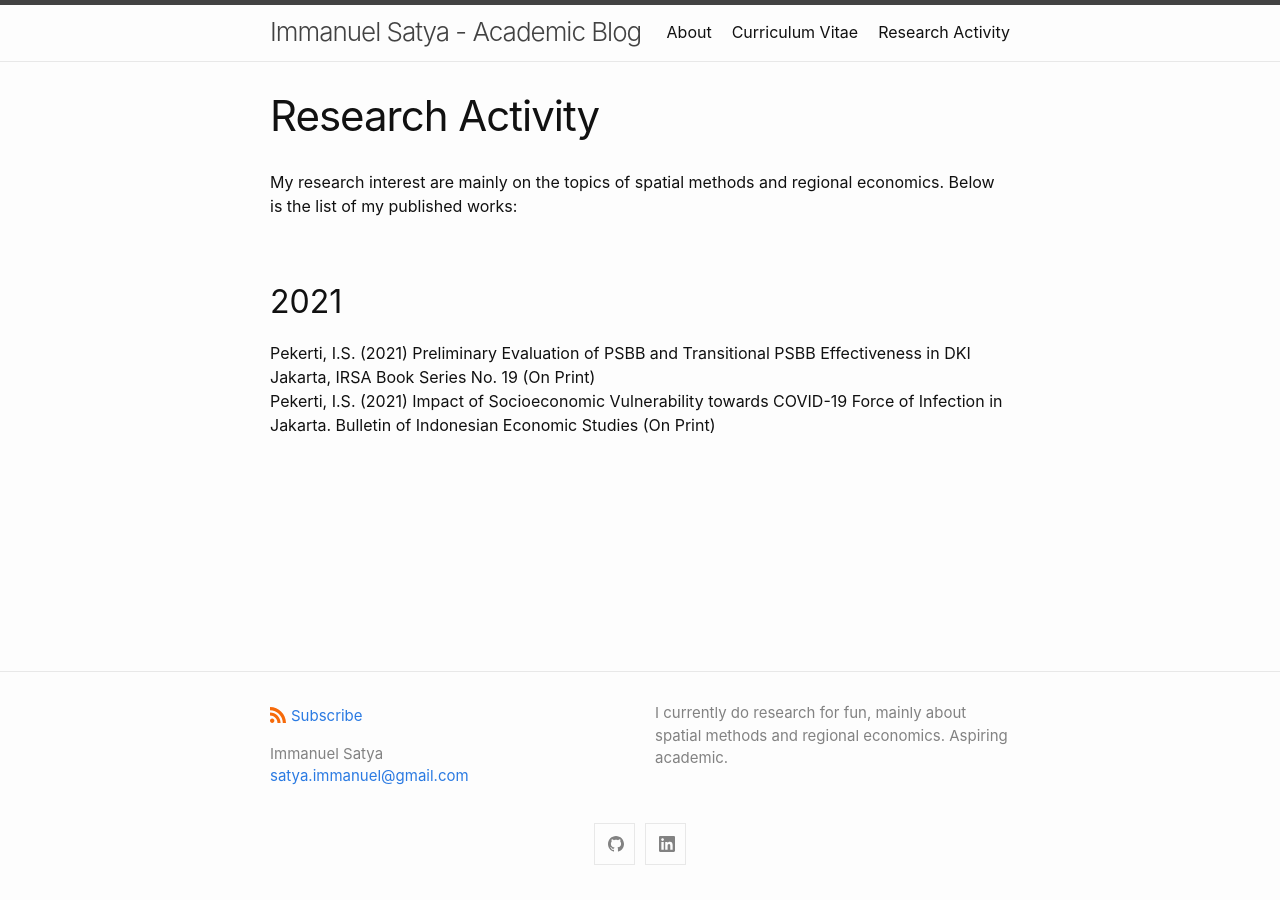
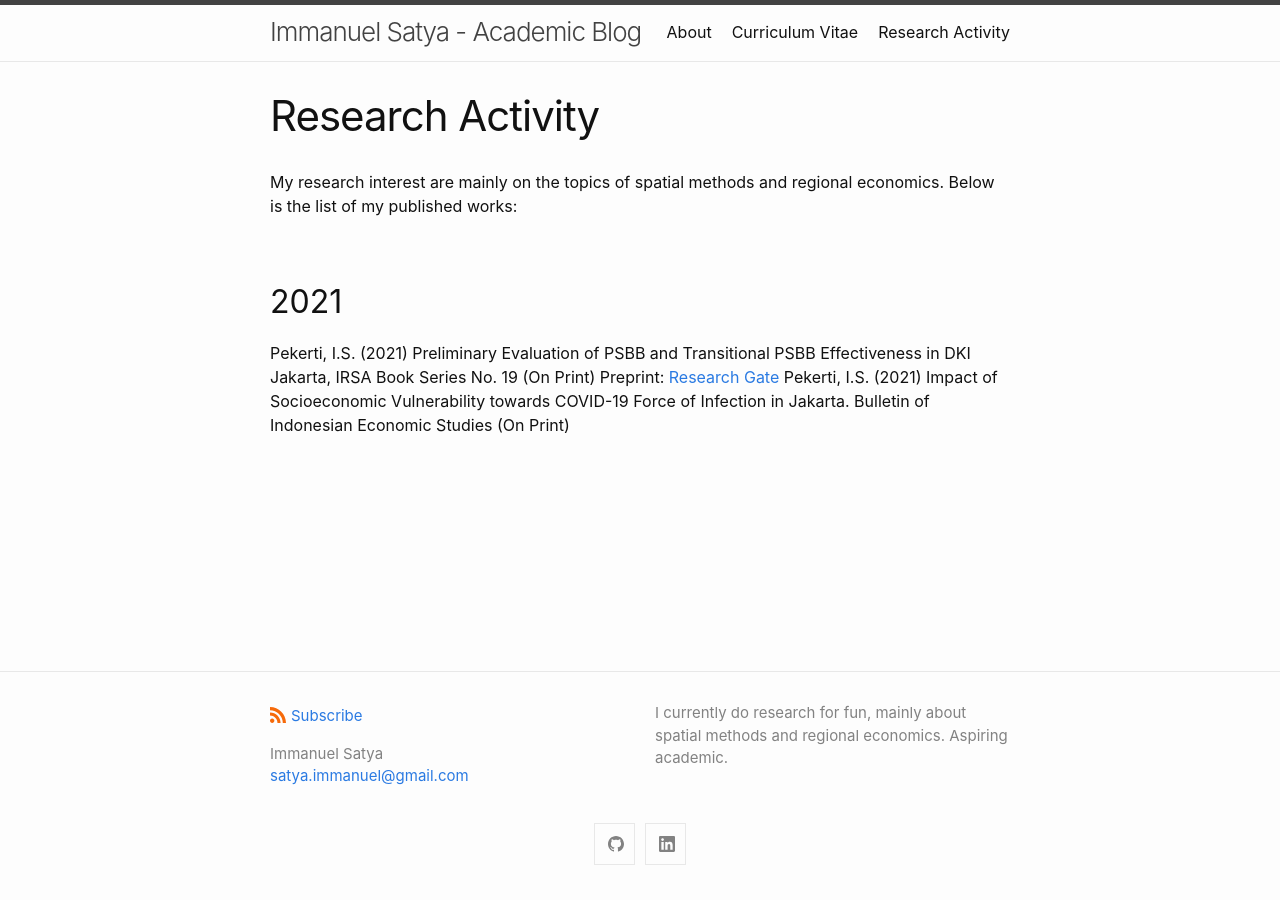
Before and after one commit to soegampars/academic, a Jekyll site: the page built from research.md, in a window 1280 px wide. Built offline with Jekyll 4.4.1, drawn with Linux system fonts in a browser that asks for light colours.

Commit message:
Update research.md

```diff
--- a/research.md
+++ b/research.md
@@ -7,5 +7,7 @@ permalink: /research/
 My research interest are mainly on the topics of spatial methods and regional economics. Below is the list of my published works:
 
 ## 2021
-Pekerti, I.S. (2021) Preliminary Evaluation of PSBB and Transitional PSBB Effectiveness in DKI Jakarta, IRSA Book Series No. 19 (On Print)
+Pekerti, I.S. (2021) Preliminary Evaluation of PSBB and Transitional PSBB Effectiveness in DKI Jakarta, IRSA Book Series No. 19 (On Print) Preprint: [Research Gate][psbb]
 Pekerti, I.S. (2021) Impact of Socioeconomic Vulnerability towards COVID-19 Force of Infection in Jakarta. Bulletin of Indonesian Economic Studies (On Print)
+
+[psbb]: https://www.researchgate.net/publication/344425963_Preliminary_Evaluation_of_PSBB_and_Transitional_PSBB_Effectiveness_in_DKI_Jakarta
```
